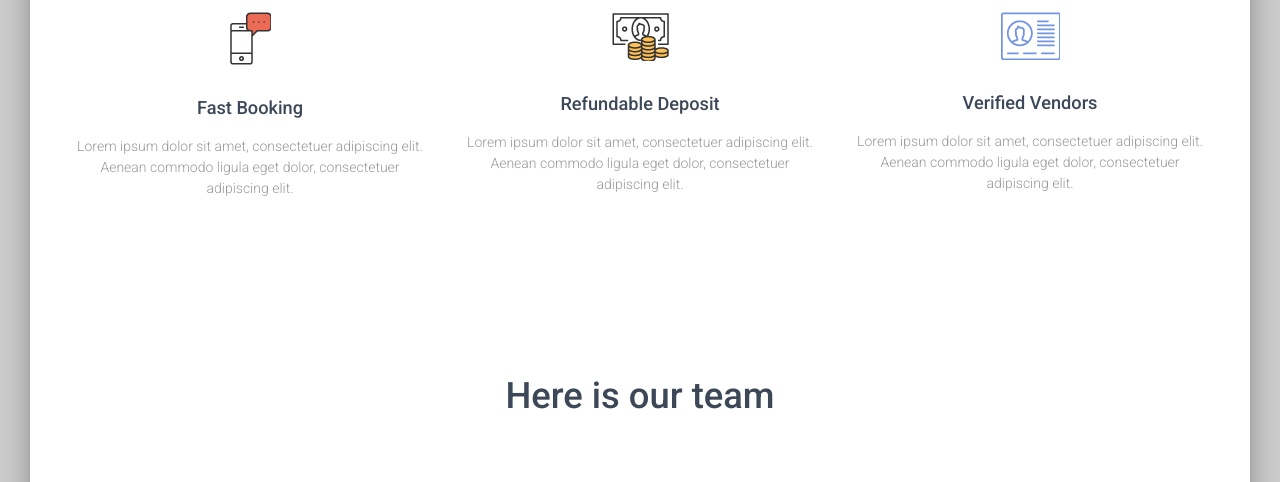
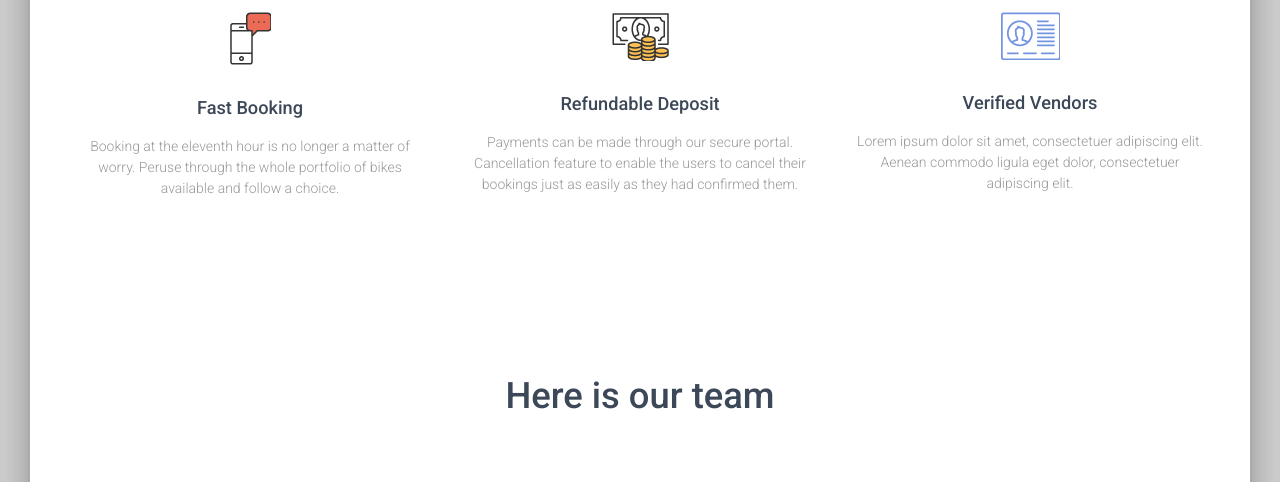
Before and after one commit to Instabike/instabike.github.io, a plain HTML site: page index.html in a window 1280 px wide. Shown: the part 1120-1602 px from the top of the page. Drawn offline with nearby package versions, Linux system fonts and the light colour scheme; files that its build step writes are made by us from their sources.

Commit message:
Update index.html

```diff
--- a/index.html
+++ b/index.html
@@ -91,7 +91,7 @@
 								<div class="feature feature-primary">
 									<img src="assets/img/img1.png">
 									<h4 class="title">Fast Booking</h4>
-			                        <p class="description">Lorem ipsum dolor sit amet, consectetuer adipiscing elit. Aenean commodo ligula eget dolor, consectetuer adipiscing elit.</p>
+			                        <p class="description">Booking at the eleventh hour is no longer a matter of worry. Peruse through the whole portfolio of bikes available and follow a choice.</p>
 								</div>
 
 		                    </div>
@@ -99,7 +99,7 @@
 								<div class="feature feature-success">
 									<img src="assets/img/img2.png">
 									<h4 class="title">Refundable Deposit</h4>
-			                        <p class="description">Lorem ipsum dolor sit amet, consectetuer adipiscing elit. Aenean commodo ligula eget dolor, consectetuer adipiscing elit.</p>
+			                        <p class="description">Payments can be made through our secure portal. Cancellation feature to enable the users to cancel their bookings just as easily as they had confirmed them.</p>
 								</div>
 
 		                    </div>
```
